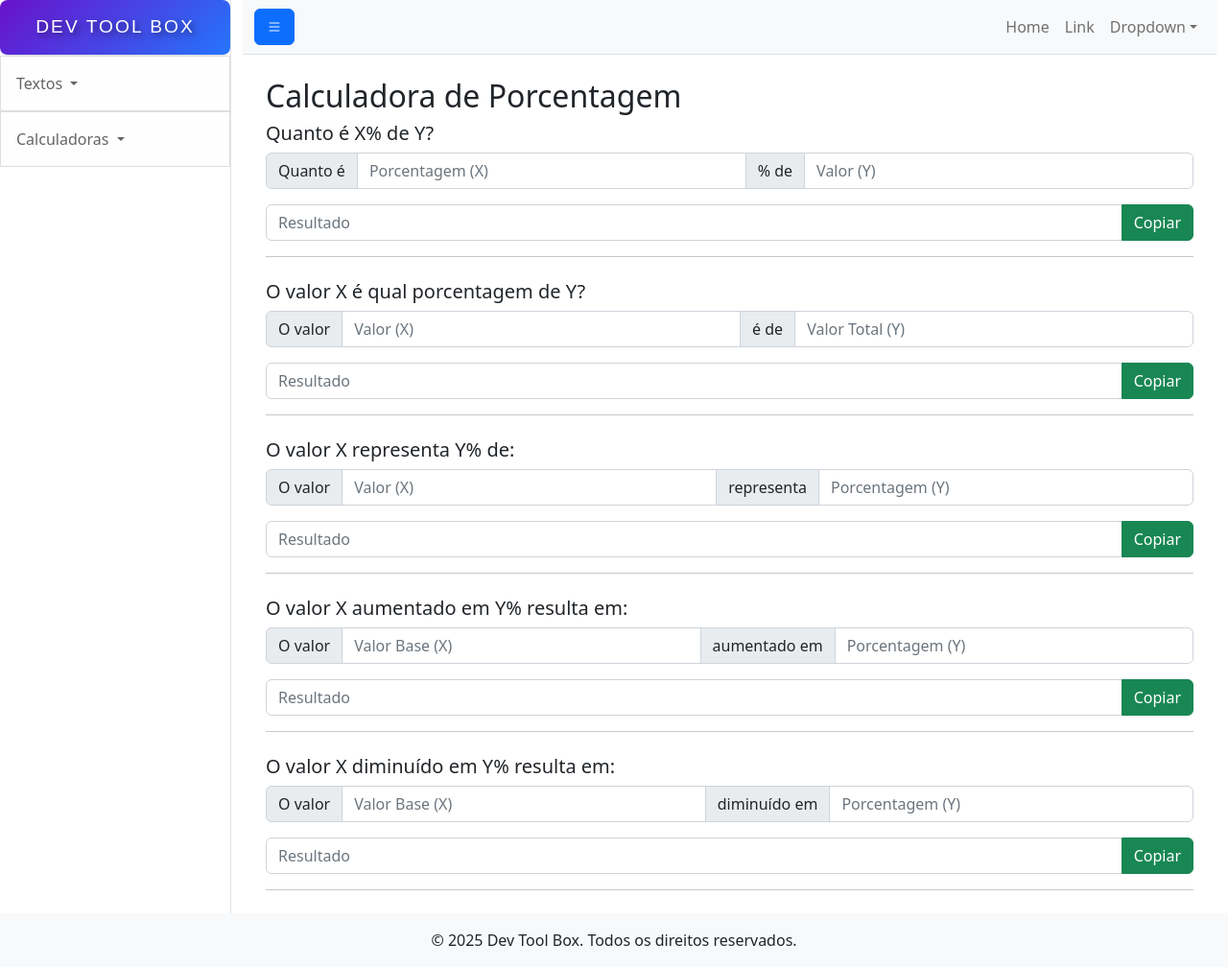
After one commit to JeffersonEstevo/DevToolBox, a Django app: page /porcentagem/ in a window 1280 px wide. The commit adds this page. Shown: the whole page at 96% size. Run offline with Django 4.2, Linux system fonts and the light colour scheme; some libraries are stand-ins or nearby versions.

Commit message:
Adicionando Calculadoras/porcentagem

```diff
--- /dev/null
+++ b/dev_tool_box/core/static/core/js/calculadoras/porcentagem.js
@@ -0,0 +1,78 @@
+document.addEventListener('DOMContentLoaded', function () {
+    // Função para copiar texto e mostrar alerta
+    function setupCopy(buttonId, resultId, alertId) {
+        const button = document.getElementById(buttonId);
+        const result = document.getElementById(resultId);
+        const alert = document.getElementById(alertId);
+
+        button.addEventListener('click', function () {
+            result.select();
+            document.execCommand('copy');
+            alert.classList.remove('d-none');
+            alert.classList.add('show');
+            setTimeout(() => {
+                alert.classList.remove('show');
+                alert.classList.add('d-none');
+            }, 2000);
+        });
+    }
+
+    // Configurar funções de cópia
+    setupCopy('copy-quantity', 'result-quantity', 'copy-alert-quantity');
+    setupCopy('copy-percentage', 'result-percentage', 'copy-alert-percentage');
+    setupCopy('copy-total', 'result-total-value', 'copy-alert-total');
+    setupCopy('copy-increase', 'result-increase', 'copy-alert-increase');
+    setupCopy('copy-decrease', 'result-decrease', 'copy-alert-decrease');
+
+    // Funções individuais de cálculo
+    function calculateQuantity() {
+        const percentage = parseFloat(document.getElementById('percentage-of-value').value);
+        const value = parseFloat(document.getElementById('value-of-percentage').value);
+        const result = (percentage / 100) * value;
+        document.getElementById('result-quantity').value = isNaN(result) ? 'Valores inválidos' : result.toFixed(2);
+    }
+
+    function calculatePercentage() {
+        const partial = parseFloat(document.getElementById('partial-value').value);
+        const total = parseFloat(document.getElementById('total-value').value);
+        const result = (partial / total) * 100;
+        document.getElementById('result-percentage').value = isNaN(result) ? 'Valores inválidos' : `${result.toFixed(2)}%`;
+    }
+
+    function calculateTotalValue() {
+        const partial = parseFloat(document.getElementById('partial-value-of-total').value);
+        const percentage = parseFloat(document.getElementById('percentage-of-total').value);
+        const result = (partial / percentage) * 100;
+        document.getElementById('result-total-value').value = isNaN(result) ? 'Valores inválidos' : result.toFixed(2);
+    }
+
+    function calculateIncrease() {
+        const base = parseFloat(document.getElementById('base-value-increase').value);
+        const percentage = parseFloat(document.getElementById('percentage-increase').value);
+        const result = base + (base * (percentage / 100));
+        document.getElementById('result-increase').value = isNaN(result) ? 'Valores inválidos' : result.toFixed(2);
+    }
+
+    function calculateDecrease() {
+        const base = parseFloat(document.getElementById('base-value-decrease').value);
+        const percentage = parseFloat(document.getElementById('percentage-decrease').value);
+        const result = base - (base * (percentage / 100));
+        document.getElementById('result-decrease').value = isNaN(result) ? 'Valores inválidos' : result.toFixed(2);
+    }
+
+    // Configurar eventos de cálculo
+    document.getElementById('percentage-of-value').addEventListener('input', calculateQuantity);
+    document.getElementById('value-of-percentage').addEventListener('input', calculateQuantity);
+
+    document.getElementById('partial-value').addEventListener('input', calculatePercentage);
+    document.getElementById('total-value').addEventListener('input', calculatePercentage);
+
+    document.getElementById('partial-value-of-total').addEventListener('input', calculateTotalValue);
+    document.getElementById('percentage-of-total').addEventListener('input', calculateTotalValue);
+
+    document.getElementById('base-value-increase').addEventListener('input', calculateIncrease);
+    document.getElementById('percentage-increase').addEventListener('input', calculateIncrease);
+
+    document.getElementById('base-value-decrease').addEventListener('input', calculateDecrease);
+    document.getElementById('percentage-decrease').addEventListener('input', calculateDecrease);
+});
--- a/dev_tool_box/core/templates/core/base.html
+++ b/dev_tool_box/core/templates/core/base.html
@@ -45,14 +45,18 @@
                             <li><a class="dropdown-item" href="{% url 'similaridade_textos' %}">Similaridade Entre Textos</a></li>
                         </ul>
 
+
+                    </div>
+
+                    <div class="dropdown">
                         <a class="list-group-item list-group-item-action list-group-item-light p-3 dropdown-toggle" href="#" id="dropdownMenuButton" data-bs-toggle="dropdown" aria-expanded="false">
                             Calculadoras
                         </a>
                         <ul class="dropdown-menu" aria-labelledby="dropdownMenuButton">
-                           <!--<li><a class="dropdown-item" href="{% url 'porcentagem' %}">Porcentagem</a></li>-->
-
+                            <li><a class="dropdown-item" href="{% url 'porcentagem' %}">Porcentagem</a></li>
                         </ul>
                     </div>
+
                 </div>
             </div>
             <!-- Page content wrapper -->
--- /dev/null
+++ b/dev_tool_box/core/templates/core/calculadoras/porcentagem.html
@@ -0,0 +1,107 @@
+{% extends "core/base.html" %}
+{% load static %}
+
+{% block content %}
+<div class="container-fluid">
+    <h2 class="mt-4">Calculadora de Porcentagem</h2>
+
+    <!-- Quanto é X% de Y -->
+    <div class="mb-4">
+        <h5>Quanto é X% de Y?</h5>
+        <div class="input-group mb-3">
+            <span class="input-group-text">Quanto é</span>
+            <input type="number" id="percentage-of-value" class="form-control" placeholder="Porcentagem (X)">
+            <span class="input-group-text">% de</span>
+            <input type="number" id="value-of-percentage" class="form-control" placeholder="Valor (Y)">
+        </div>
+        <div class="input-group mb-3">
+            <input type="text" id="result-quantity" class="form-control" readonly placeholder="Resultado">
+            <button id="copy-quantity" class="btn btn-success">Copiar</button>
+        </div>
+        <div id="copy-alert-quantity" class="alert alert-success d-none" role="alert">
+            Resultado copiado com sucesso!
+        </div>
+        <hr>
+    </div>
+
+    <!-- O valor X é qual porcentagem de Y -->
+    <div class="mb-4">
+        <h5>O valor X é qual porcentagem de Y?</h5>
+        <div class="input-group mb-3">
+            <span class="input-group-text">O valor</span>
+            <input type="number" id="partial-value" class="form-control" placeholder="Valor (X)">
+            <span class="input-group-text">é de</span>
+            <input type="number" id="total-value" class="form-control" placeholder="Valor Total (Y)">
+        </div>
+        <div class="input-group mb-3">
+            <input type="text" id="result-percentage" class="form-control" readonly placeholder="Resultado">
+            <button id="copy-percentage" class="btn btn-success">Copiar</button>
+        </div>
+        <div id="copy-alert-percentage" class="alert alert-success d-none" role="alert">
+            Resultado copiado com sucesso!
+        </div>
+        <hr>
+    </div>
+
+    <!-- O valor X representa Y% de -->
+    <div class="mb-4">
+        <h5>O valor X representa Y% de:</h5>
+        <div class="input-group mb-3">
+            <span class="input-group-text">O valor</span>
+            <input type="number" id="partial-value-of-total" class="form-control" placeholder="Valor (X)">
+            <span class="input-group-text">representa</span>
+            <input type="number" id="percentage-of-total" class="form-control" placeholder="Porcentagem (Y)">
+        </div>
+        <div class="input-group mb-3">
+            <input type="text" id="result-total-value" class="form-control" readonly placeholder="Resultado">
+            <button id="copy-total" class="btn btn-success">Copiar</button>
+        </div>
+        <div id="copy-alert-total" class="alert alert-success d-none" role="alert">
+            Resultado copiado com sucesso!
+        </div>
+        <hr>
+    </div>
+
+    <!-- O valor X aumentado em Y% -->
+    <div class="mb-4">
+        <h5>O valor X aumentado em Y% resulta em:</h5>
+        <div class="input-group mb-3">
+            <span class="input-group-text">O valor</span>
+            <input type="number" id="base-value-increase" class="form-control" placeholder="Valor Base (X)">
+            <span class="input-group-text">aumentado em</span>
+            <input type="number" id="percentage-increase" class="form-control" placeholder="Porcentagem (Y)">
+        </div>
+        <div class="input-group mb-3">
+            <input type="text" id="result-increase" class="form-control" readonly placeholder="Resultado">
+            <button id="copy-increase" class="btn btn-success">Copiar</button>
+        </div>
+        <div id="copy-alert-increase" class="alert alert-success d-none" role="alert">
+            Resultado copiado com sucesso!
+        </div>
+        <hr>
+    </div>
+
+    <!-- O valor X diminuído em Y% -->
+    <div class="mb-4">
+        <h5>O valor X diminuído em Y% resulta em:</h5>
+        <div class="input-group mb-3">
+            <span class="input-group-text">O valor</span>
+            <input type="number" id="base-value-decrease" class="form-control" placeholder="Valor Base (X)">
+            <span class="input-group-text">diminuído em</span>
+            <input type="number" id="percentage-decrease" class="form-control" placeholder="Porcentagem (Y)">
+        </div>
+        <div class="input-group mb-3">
+            <input type="text" id="result-decrease" class="form-control" readonly placeholder="Resultado">
+            <button id="copy-decrease" class="btn btn-success">Copiar</button>
+        </div>
+        <div id="copy-alert-decrease" class="alert alert-success d-none" role="alert">
+            Resultado copiado com sucesso!
+        </div>
+        <hr>
+    </div>
+</div>
+
+
+
+<script src="{% static 'core/js/calculadoras/porcentagem.js' %}"></script>
+{% endblock %}
--- a/dev_tool_box/core/urls.py
+++ b/dev_tool_box/core/urls.py
@@ -21,7 +21,7 @@ urlpatterns = [
     path('leitura_dinamica/', views.leitura_dinamica, name='leitura_dinamica'),
     path('similaridade_textos/', views.similaridade_textos, name='similaridade_textos'),
 
-    path('calculadoras/sporcentagem/', views.porcentagem, name='porcentagem'),
+    path('porcentagem/', views.porcentagem, name='porcentagem'),
 ]
 
 if settings.DEBUG:
--- a/dev_tool_box/core/views.py
+++ b/dev_tool_box/core/views.py
@@ -48,5 +48,4 @@ def similaridade_textos(request):
     return render(request, "core/texto/similaridade_textos.html")
 
 def porcentagem(request):
-    pass
-    #return render(request, "core/similaridade_textos.html")
+    return render(request, "core/calculadoras/porcentagem.html")
```
